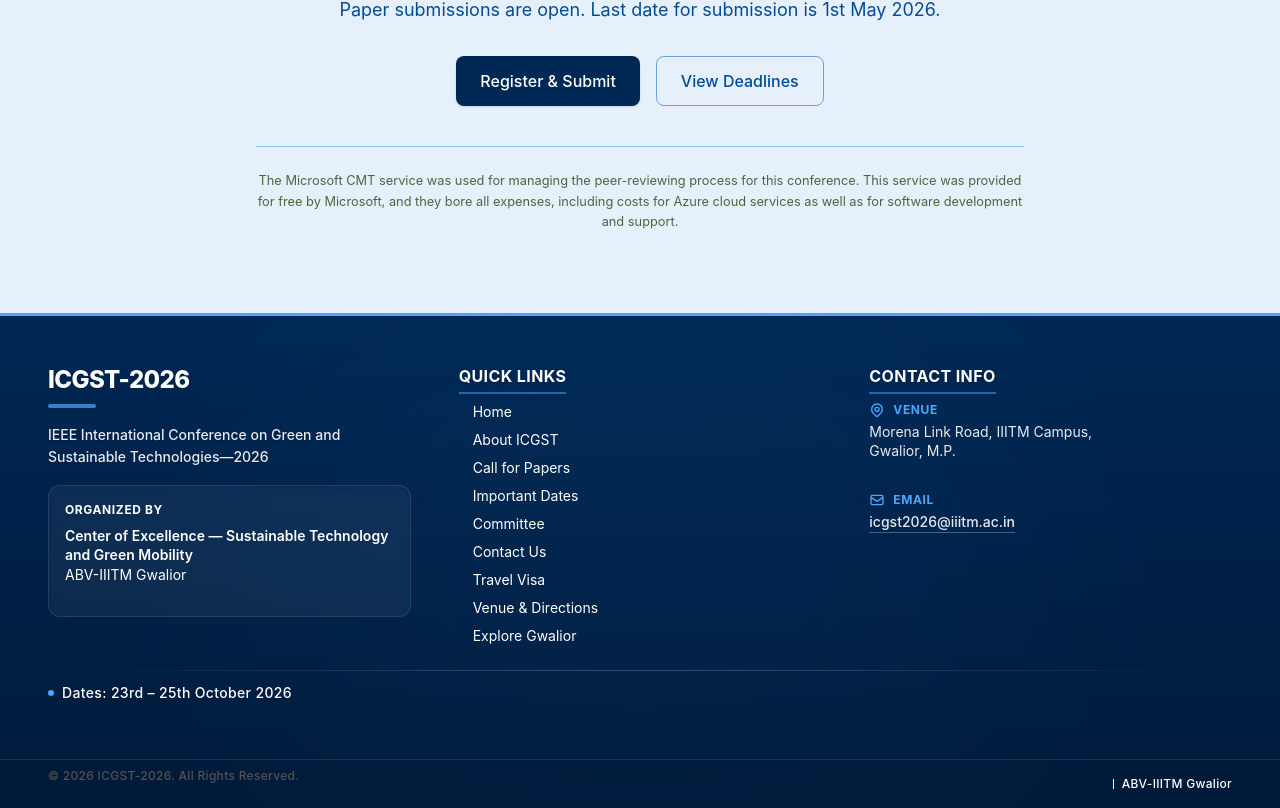
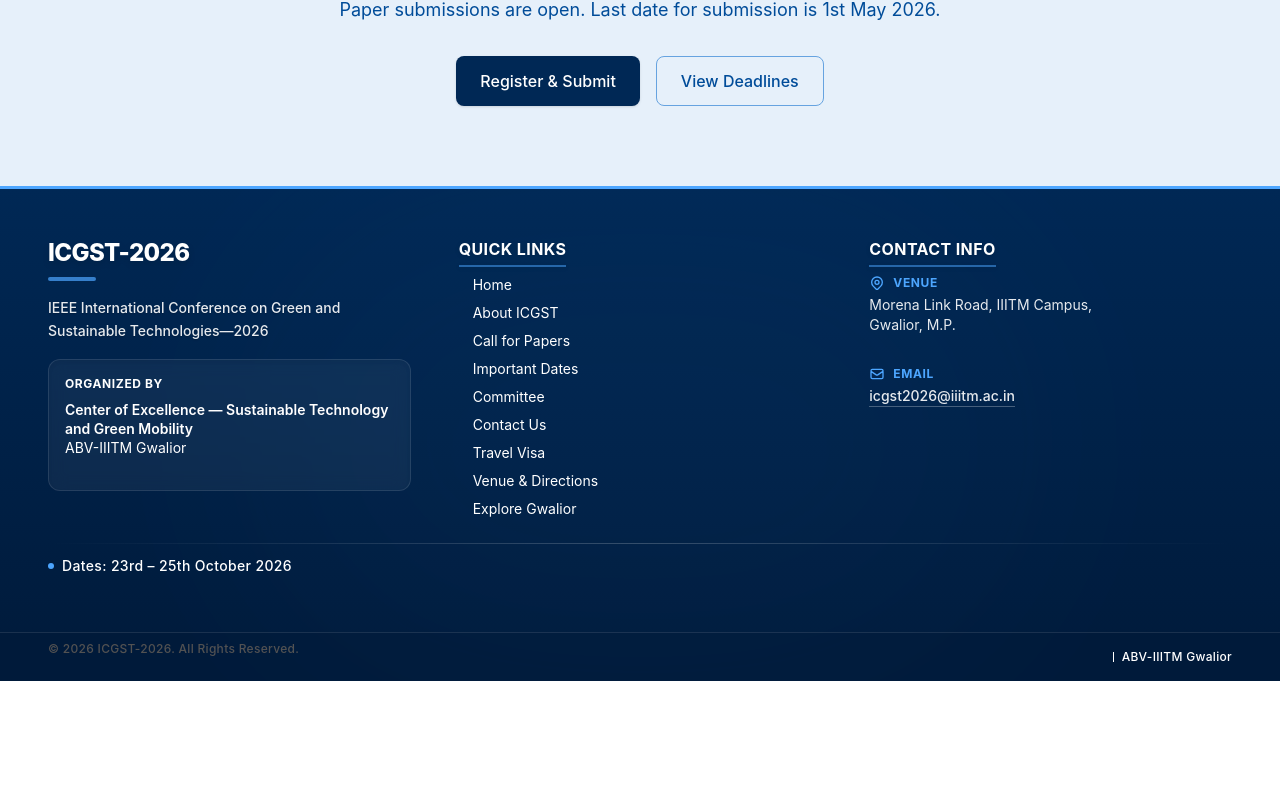
Before and after one commit to SK8-infi/ICGST-2026, a React (Vite) app: page /call-for-papers/tracks in a window 1280 px wide. Shown: the part 1803-2611 px from the top of the page. After the commit the page ends 2484 px from the top, so only its background shows below. Built offline with nearby package versions, Linux system fonts and the light colour scheme.

Commit message:
Add CMT ack

```diff
--- a/src/pages/TracksPage.jsx
+++ b/src/pages/TracksPage.jsx
@@ -46,12 +46,6 @@
                             View Deadlines
                         </Button>
                     </div>
-                    <div
-                        className="mt-10 pt-6 border-t border-primary-200 max-w-3xl mx-auto"
-                        dangerouslySetInnerHTML={{
-                            __html: '<p style="text-align:center;font-size:0.8rem;color:#4a6741;line-height:1.6;margin:0;">The Microsoft CMT service was used for managing the peer-reviewing process for this conference. This service was provided for free by Microsoft, and they bore all expenses, including costs for Azure cloud services as well as for software development and support.</p>'
-                        }}
-                    />
                 </div>
             </SectionContainer>
         </>
```
